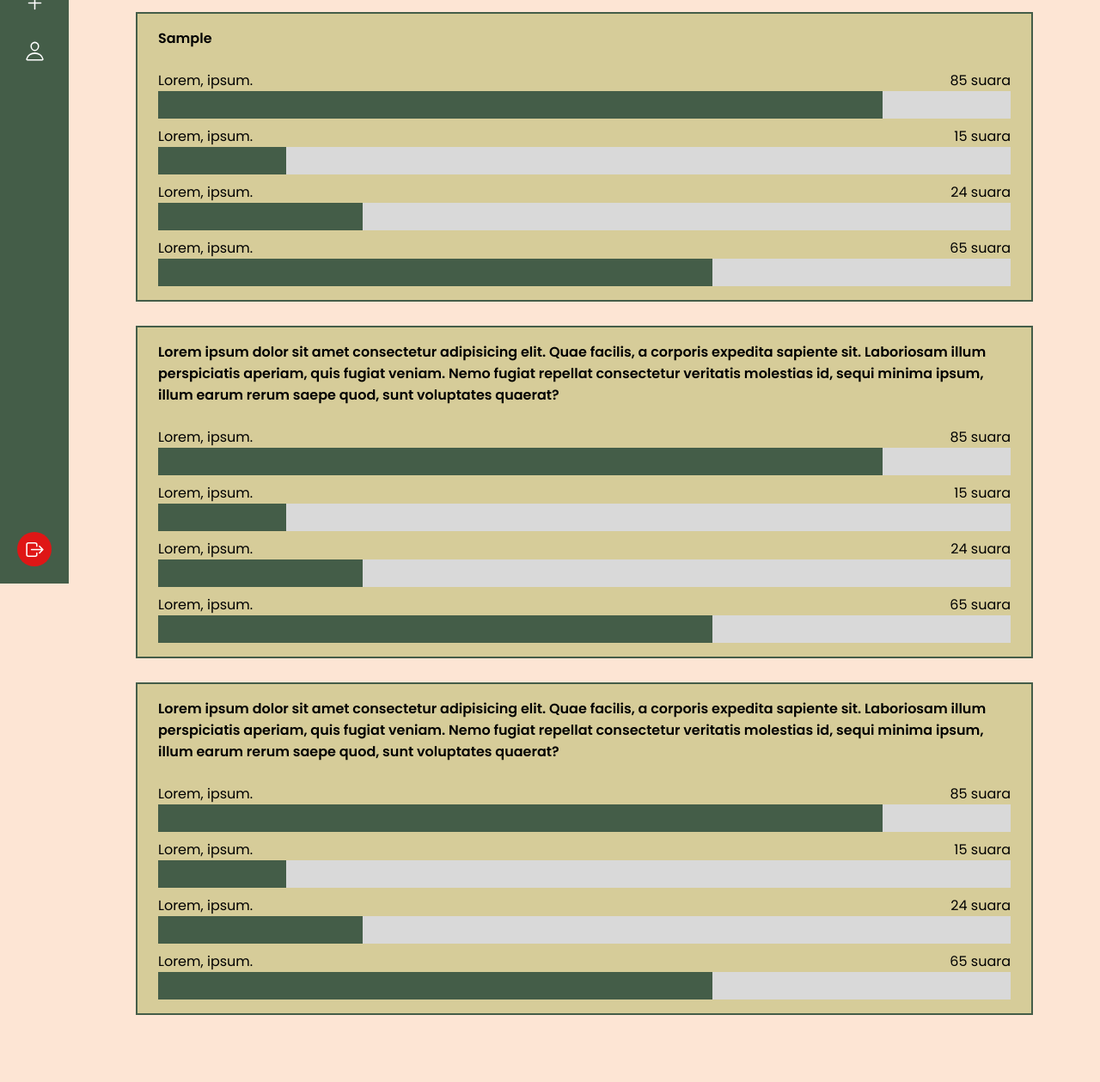
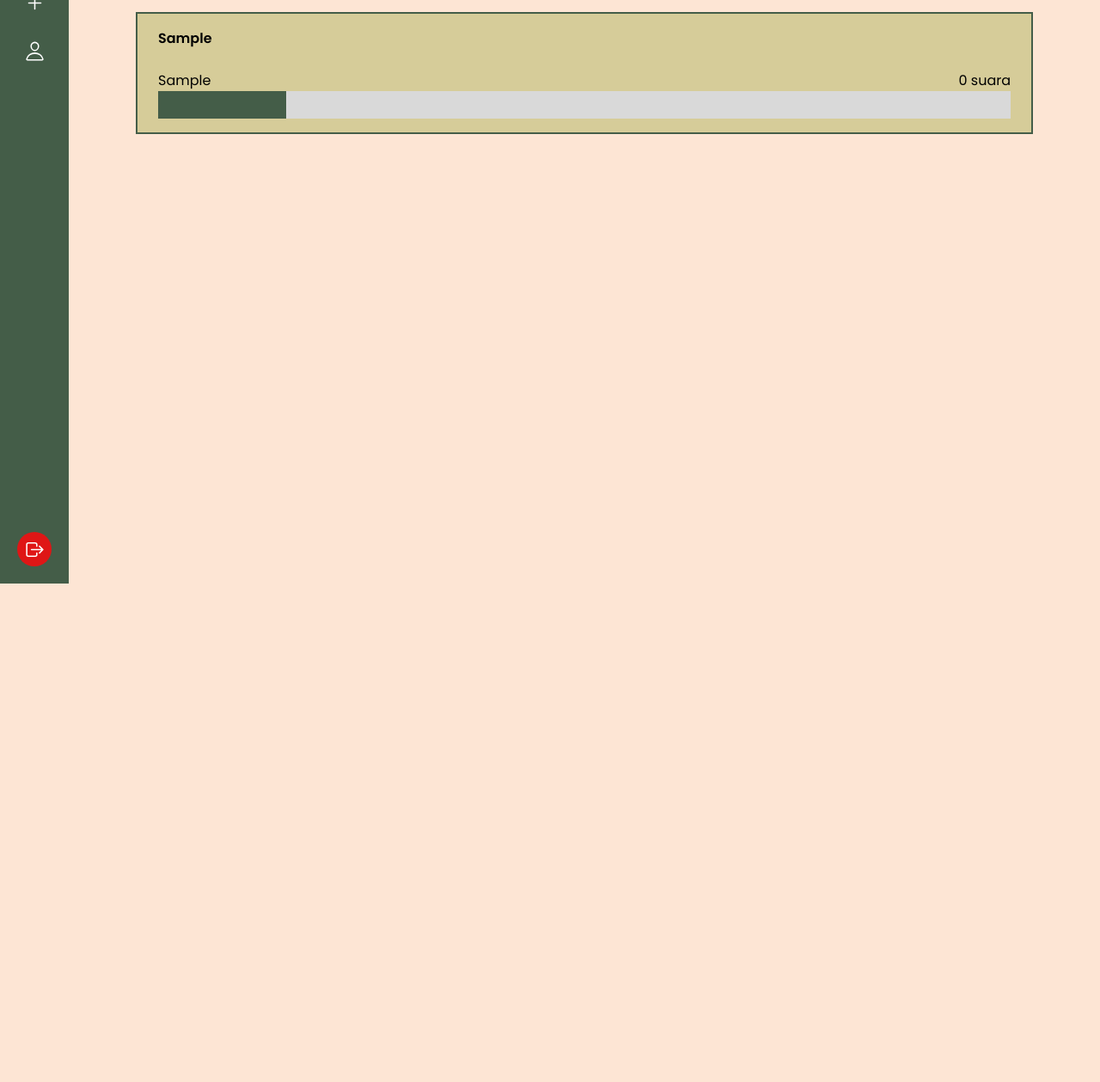
Before and after one commit to dzakwanIrfan/gws, a PHP site: page /survey-laporan.php?id=1 in a window 1280 px wide. Shown: the part 121-1380 px from the top of the page at 86% size. After the commit the page ends 800 px from the top, so only its background shows below. Run offline with PHP 8.4, Linux system fonts and the light colour scheme; tables that the repository leaves empty or names only in its code hold one stand-in row (values such as "Sample post").

Commit message:
survey laporan backend

```diff
--- a/survey-laporan.php
+++ b/survey-laporan.php
@@ -38,134 +38,33 @@
                         <div class="laporan">
                             <div class="laporan-pertanyaan"><?php echo $rowquest['pertanyaan']?></div>
                             <div class="laporan-opsi">
-                                <div class="grup-opsi">
                                     <?php
-                                        $queryoption="SELECT * FROM pertanyaan WHERE id_pertanyaan=''";
+                                        $queryoption="SELECT * FROM opsi WHERE id_pertanyaan='$id_pertanyaan'";
+                                        $resultoption=mysqli_query($conn,$queryoption);
+                                        while($rowoption=mysqli_fetch_array($resultoption)){
+                                            $id_opsi=$rowoption['id_opsi'];
+                                            $queryjawaban="SELECT * FROM jawaban WHERE jawaban='$id_opsi'";
+                                            $resultjawaban=mysqli_query($conn,$queryjawaban);
+                                            $countopsi=mysqli_num_rows($resultjawaban);
                                             ?>
-                                    <div class="label-opsi">
-                                        <div class="opsi">Lorem, ipsum.</div>
-                                        <div class="opsi-jumlah"><span>85</span> suara</div>
-                                    </div>
-                                    <div class="persen-opsi">
-                                        <div class="batang" style="width: 85%;" ></div>
-                                    </div>
-                                </div>
                                                 <div class="grup-opsi">
                                                     <div class="label-opsi">
-                                        <div class="opsi">Lorem, ipsum.</div>
-                                        <div class="opsi-jumlah"><span>15</span> suara</div>
+                                                        <div class="opsi"><?php echo $rowoption['opsi']?></div>
+                                                        <div class="opsi-jumlah"><span><?php echo $countopsi ?></span> suara</div>
                                                     </div>
                                                     <div class="persen-opsi">
                                                         <div class="batang" style="width: 15%;" ></div>
                                                     </div>
                                                 </div>
-                                <div class="grup-opsi">
-                                    <div class="label-opsi">
-                                        <div class="opsi">Lorem, ipsum.</div>
-                                        <div class="opsi-jumlah"><span>24</span> suara</div>
-                                    </div>
-                                    <div class="persen-opsi">
-                                        <div class="batang" style="width: 24%;" ></div>
-                                    </div>
-                                </div>
-                                <div class="grup-opsi">
-                                    <div class="label-opsi">
-                                        <div class="opsi">Lorem, ipsum.</div>
-                                        <div class="opsi-jumlah"><span>65</span> suara</div>
-                                    </div>
-                                    <div class="persen-opsi">
-                                        <div class="batang" style="width: 65%;" ></div>
-                                    </div>
-                                </div>
+                                            <?php
+                                        }
+                                    ?>
                             </div>
                             </div>
                     <?php
                 }
 
             ?>
-            <div class="laporan">
-                <div class="laporan-pertanyaan">Lorem ipsum dolor sit amet consectetur adipisicing elit. Quae facilis, a corporis expedita sapiente sit. Laboriosam illum perspiciatis aperiam, quis fugiat veniam. Nemo fugiat repellat consectetur veritatis molestias id, sequi minima ipsum, illum earum rerum saepe quod, sunt voluptates quaerat?</div>
-                <div class="laporan-opsi">
-                    <div class="grup-opsi">
-                        <div class="label-opsi">
-                            <div class="opsi">Lorem, ipsum.</div>
-                            <div class="opsi-jumlah"><span>85</span> suara</div>
-                        </div>
-                        <div class="persen-opsi">
-                            <div class="batang" style="width: 85%;" ></div>
-                        </div>
-                    </div>
-                    <div class="grup-opsi">
-                        <div class="label-opsi">
-                            <div class="opsi">Lorem, ipsum.</div>
-                            <div class="opsi-jumlah"><span>15</span> suara</div>
-                        </div>
-                        <div class="persen-opsi">
-                            <div class="batang" style="width: 15%;" ></div>
-                        </div>
-                    </div>
-                    <div class="grup-opsi">
-                        <div class="label-opsi">
-                            <div class="opsi">Lorem, ipsum.</div>
-                            <div class="opsi-jumlah"><span>24</span> suara</div>
-                        </div>
-                        <div class="persen-opsi">
-                            <div class="batang" style="width: 24%;" ></div>
-                        </div>
-                    </div>
-                    <div class="grup-opsi">
-                        <div class="label-opsi">
-                            <div class="opsi">Lorem, ipsum.</div>
-                            <div class="opsi-jumlah"><span>65</span> suara</div>
-                        </div>
-                        <div class="persen-opsi">
-                            <div class="batang" style="width: 65%;" ></div>
-                        </div>
-                    </div>
-                </div>
-            </div>
-            <div class="laporan">
-                <div class="laporan-pertanyaan">Lorem ipsum dolor sit amet consectetur adipisicing elit. Quae facilis, a corporis expedita sapiente sit. Laboriosam illum perspiciatis aperiam, quis fugiat veniam. Nemo fugiat repellat consectetur veritatis molestias id, sequi minima ipsum, illum earum rerum saepe quod, sunt voluptates quaerat?</div>
-                <div class="laporan-opsi">
-                    <div class="grup-opsi">
-                        <div class="label-opsi">
-                            <div class="opsi">Lorem, ipsum.</div>
-                            <div class="opsi-jumlah"><span>85</span> suara</div>
-                        </div>
-                        <div class="persen-opsi">
-                            <div class="batang" style="width: 85%;" ></div>
-                        </div>
-                    </div>
-                    <div class="grup-opsi">
-                        <div class="label-opsi">
-                            <div class="opsi">Lorem, ipsum.</div>
-                            <div class="opsi-jumlah"><span>15</span> suara</div>
-                        </div>
-                        <div class="persen-opsi">
-                            <div class="batang" style="width: 15%;" ></div>
-                        </div>
-                    </div>
-                    <div class="grup-opsi">
-                        <div class="label-opsi">
-                            <div class="opsi">Lorem, ipsum.</div>
-                            <div class="opsi-jumlah"><span>24</span> suara</div>
-                        </div>
-                        <div class="persen-opsi">
-                            <div class="batang" style="width: 24%;" ></div>
-                        </div>
-                    </div>
-                    <div class="grup-opsi">
-                        <div class="label-opsi">
-                            <div class="opsi">Lorem, ipsum.</div>
-                            <div class="opsi-jumlah"><span>65</span> suara</div>
-                        </div>
-                        <div class="persen-opsi">
-                            <div class="batang" style="width: 65%;" ></div>
-                        </div>
-                    </div>
-                </div>
-            </div>
-        </div>
         </div>
 </body>
 </html>
```
Lines whose indentation alone changed are shown as unchanged.
